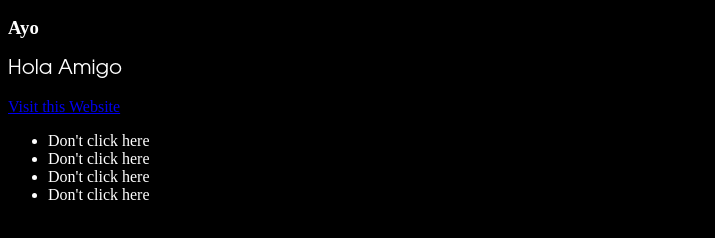
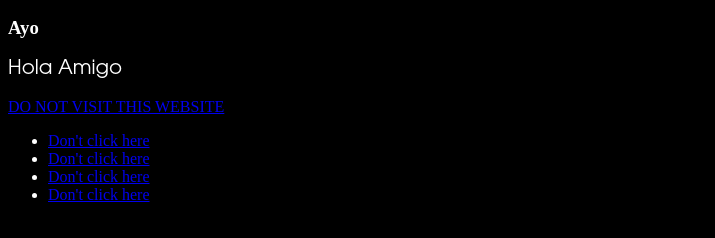
Before and after one commit to ACF808/ACF808.github.io, a plain HTML site: page index.html in a window 1280 px wide. Shown: the part 118-356 px from the top of the page, without its empty margins (0-715 px from the left). Drawn offline with Linux system fonts and the light colour scheme.

Commit message:
Update index.html

```diff
--- a/index.html
+++ b/index.html
@@ -41,13 +41,13 @@ p {
 
 <p>Hola Amigo</p>
 
-<a href="https://lgbta.wikia.org">Visit this Website</a>
+<a href="https://lgbta.wikia.org">DO NOT VISIT THIS WEBSITE</a>
 
 <ul>
-  <li href="https://theuselessweb.site">Don't click here</li>
-  <li href="https://chrismckenzie.com">Don't click here</li>
-  <li href="https://anotheruseless.website/life-is-not-fair/">Don't click here</li>
-  <li href="https://anotheruseless.website/faceofdisapproval-com/">Don't click here</li>
+  <li><a href="https://theuselessweb.site">Don't click here</a></li>
+  <li><a href="https://chrismckenzie.com">Don't click here<a></li>
+  <li><a href="https://anotheruseless.website/life-is-not-fair/">Don't click here<a></li>
+  <li><a href="https://anotheruseless.website/faceofdisapproval-com/">Don't click here<a></li>
 </ul>
 
     </body>
```
